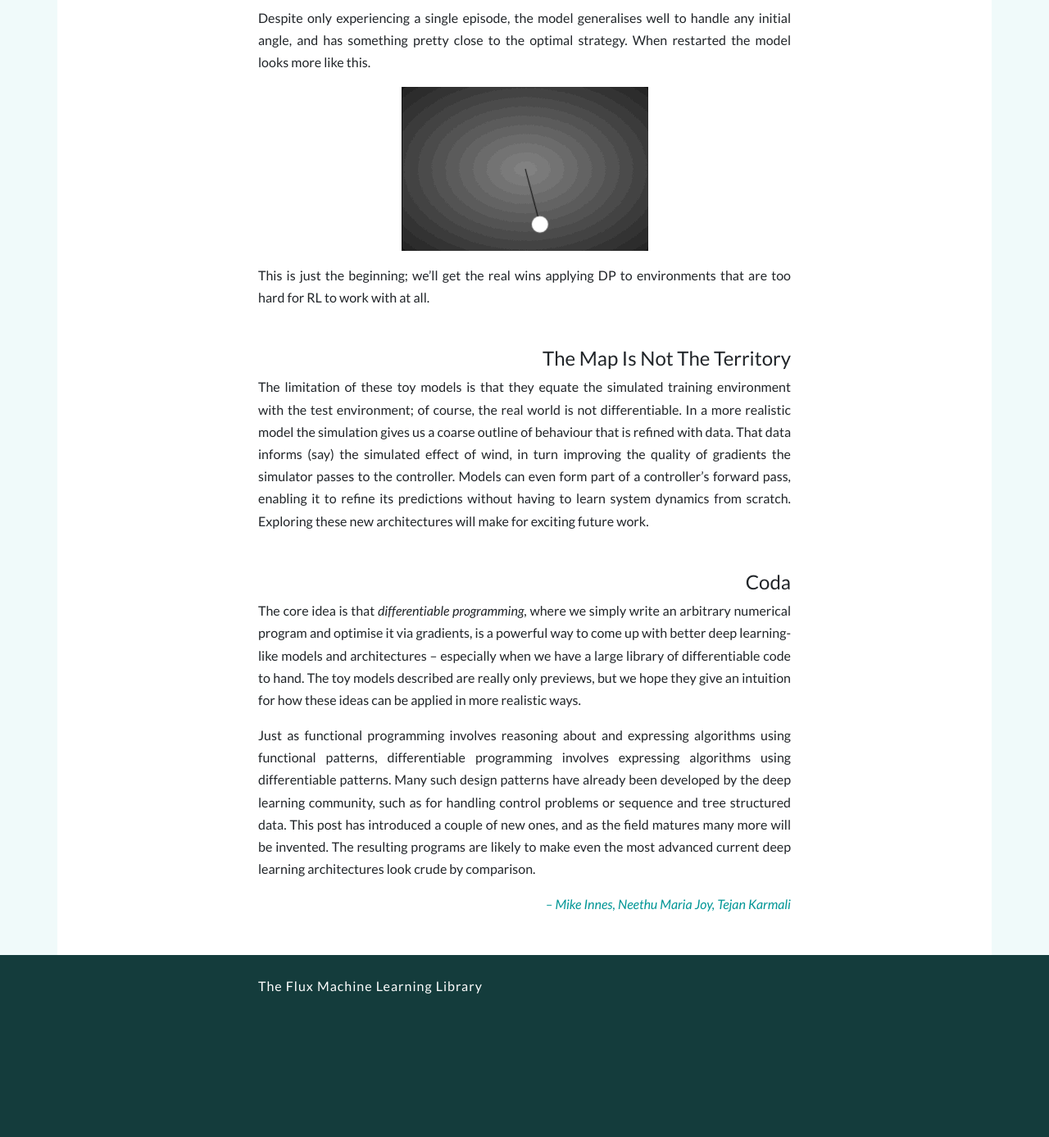
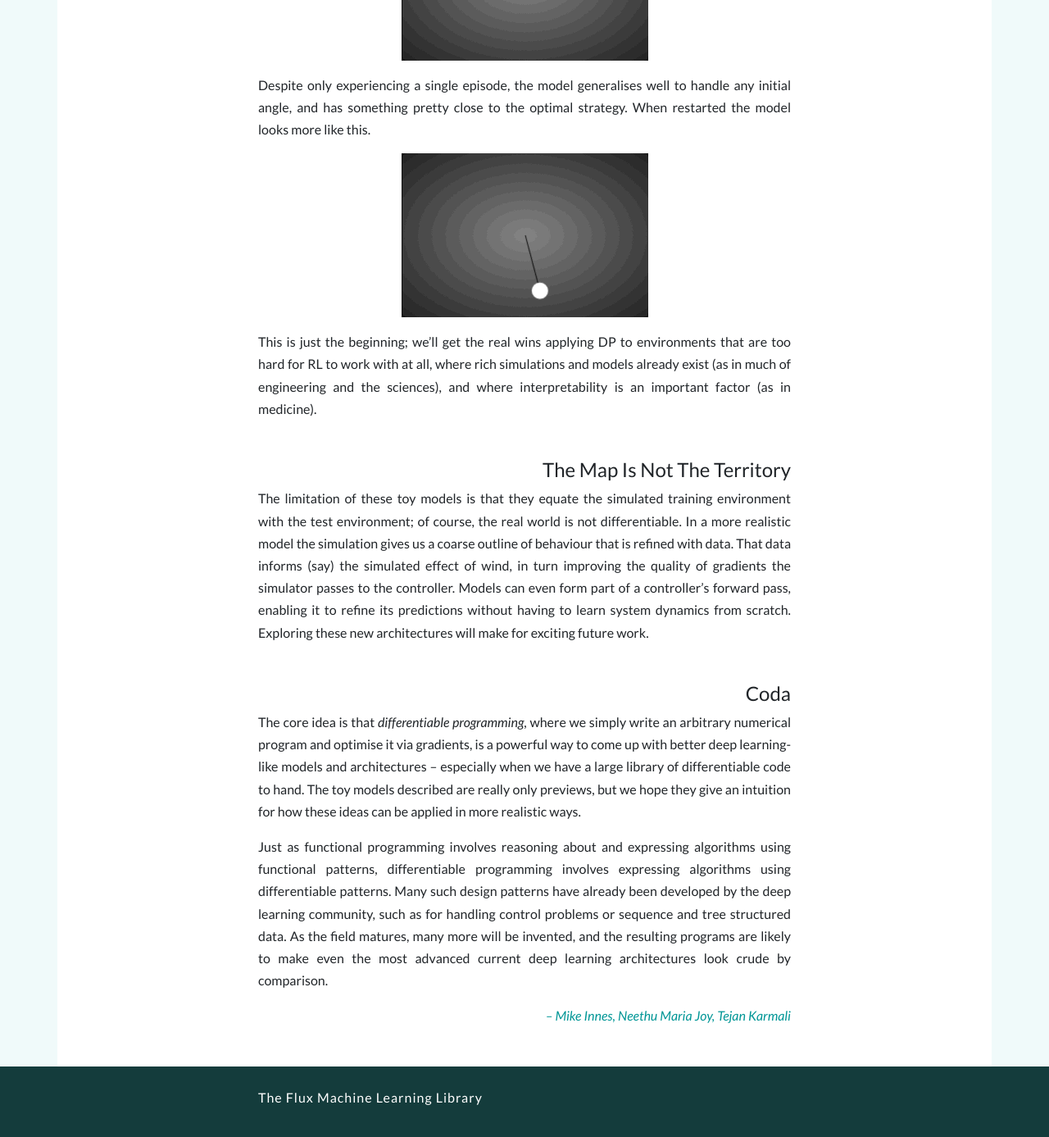
Before and after one commit to UnofficialJuliaMirrorSnapshots/FluxML-fluxml.github.io, a Jekyll site: the page built from _posts/2019-03-05-dp-vs-rl.md, in a window 1280 px wide and 1400 px high, scrolled down 7717 px. Shown: the top 1387 px of the window at 82% size. Built offline with Jekyll 4.4.1, drawn with Linux system fonts in a browser that asks for light colours; nearby versions of some CDN libraries; comment, search, counter and statistics services are not loaded; before the commit the page ends 8981 px from its top, so only the background shows below that; some of the changed text lies outside the part shown.

Commit message:
Snapshot of branch master taken on 2019-06-22T22:03:46.227-04:00 from "https://github.com/UnofficialJuliaMirror/FluxML-fluxml.github.io"

```diff
--- a/_layouts/page.html
+++ b/_layouts/page.html
@@ -6,7 +6,7 @@ layout: default
 .container img {
   max-width: 100%;
 }
-.container h1, .container h2, .container p, .container blockquote, .container .highlighter-rouge {
+.container h1, .container h2, .container p, .container blockquote, .container .highlighter-rouge, .container ul {
   max-width: 650px;
   margin-left: auto;
   margin-right: auto;
--- a/_posts/2019-03-05-dp-vs-rl.md
+++ b/_posts/2019-03-05-dp-vs-rl.md
@@ -50,6 +48,8 @@ If you want to try pushing it, turn up the wind speed:
 
 It's only off by 16cm, or about 0.3%.
 
+What about just aiming the trebuchet directly? It is easy to do this by gradient descent given that we have gradients. However, this is a slow iterative process that takes around 100ms each time. In contrast, running the neural network takes 5μs (twenty thousand times faster) with only a small loss in accuracy. This "approximate function inversion via gradients" trick is a very general one that can not only be used with dynamical systems, but also lies behind the [fast style transfer](https://github.com/lengstrom/fast-style-transfer) algorithm.
+
 This is about the simplest possible control problem, which we use mainly for illustrative purposes. But we can apply the same techniques, in more advanced ways, to classic RL problems as well.
 
 
@@ -91,7 +91,7 @@ Despite only experiencing a single episode, the model generalises well to handle
 
 <img src="/assets/2019-03-05-dp-vs-rl/pendulum-dp.gif" />
 
-This is just the beginning; we'll get the real wins applying DP to environments that are too hard for RL to work with at all.
+This is just the beginning; we'll get the real wins applying DP to environments that are too hard for RL to work with at all, where rich simulations and models already exist (as in much of engineering and the sciences), and where interpretability is an important factor (as in medicine).
 
 
 ## The Map Is Not The Territory
@@ -103,4 +103,4 @@ The limitation of these toy models is that they equate the simulated training en
 
 The core idea is that _differentiable programming_, where we simply write an arbitrary numerical program and optimise it via gradients, is a powerful way to come up with better deep learning-like models and architectures – especially when we have a large library of differentiable code to hand. The toy models described are really only previews, but we hope they give an intuition for how these ideas can be applied in more realistic ways.
 
-Just as functional programming involves reasoning about and expressing algorithms using functional patterns, differentiable programming involves expressing algorithms using differentiable patterns. Many such design patterns have already been developed by the deep learning community, such as for handling control problems or sequence and tree structured data. This post has introduced a couple of new ones, and as the field matures many more will be invented. The resulting programs are likely to make even the most advanced current deep learning architectures look crude by comparison.
+Just as functional programming involves reasoning about and expressing algorithms using functional patterns, differentiable programming involves expressing algorithms using differentiable patterns. Many such design patterns have already been developed by the deep learning community, such as for handling control problems or sequence and tree structured data. As the field matures, many more will be invented, and the resulting programs are likely to make even the most advanced current deep learning architectures look crude by comparison.
```
Also changed, not shown: other parts of _posts/2019-03-05-dp-vs-rl.md (+2 -4 lines), _posts/2019-05-31-JSoC-Cohort.md (added, +56 -0 lines).
